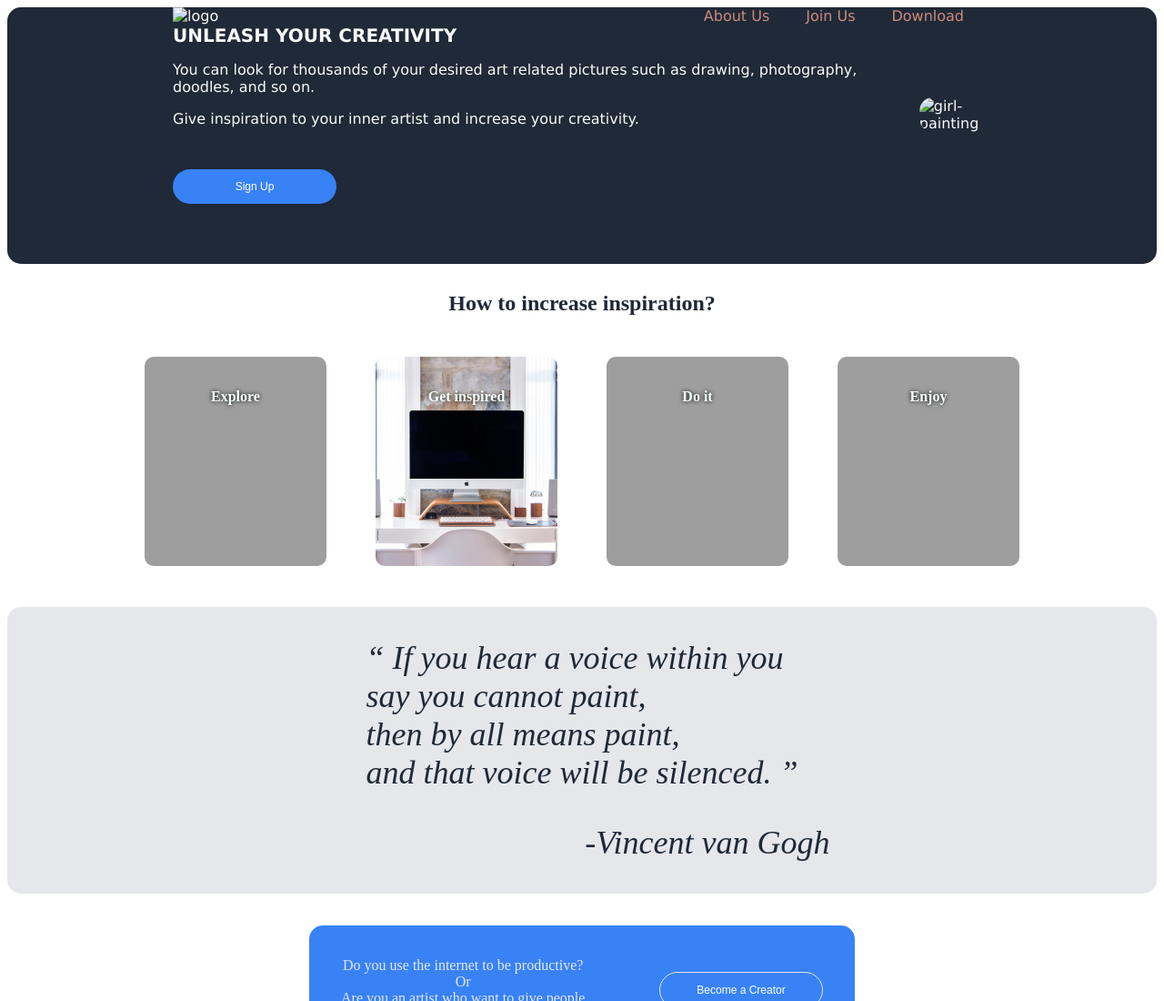
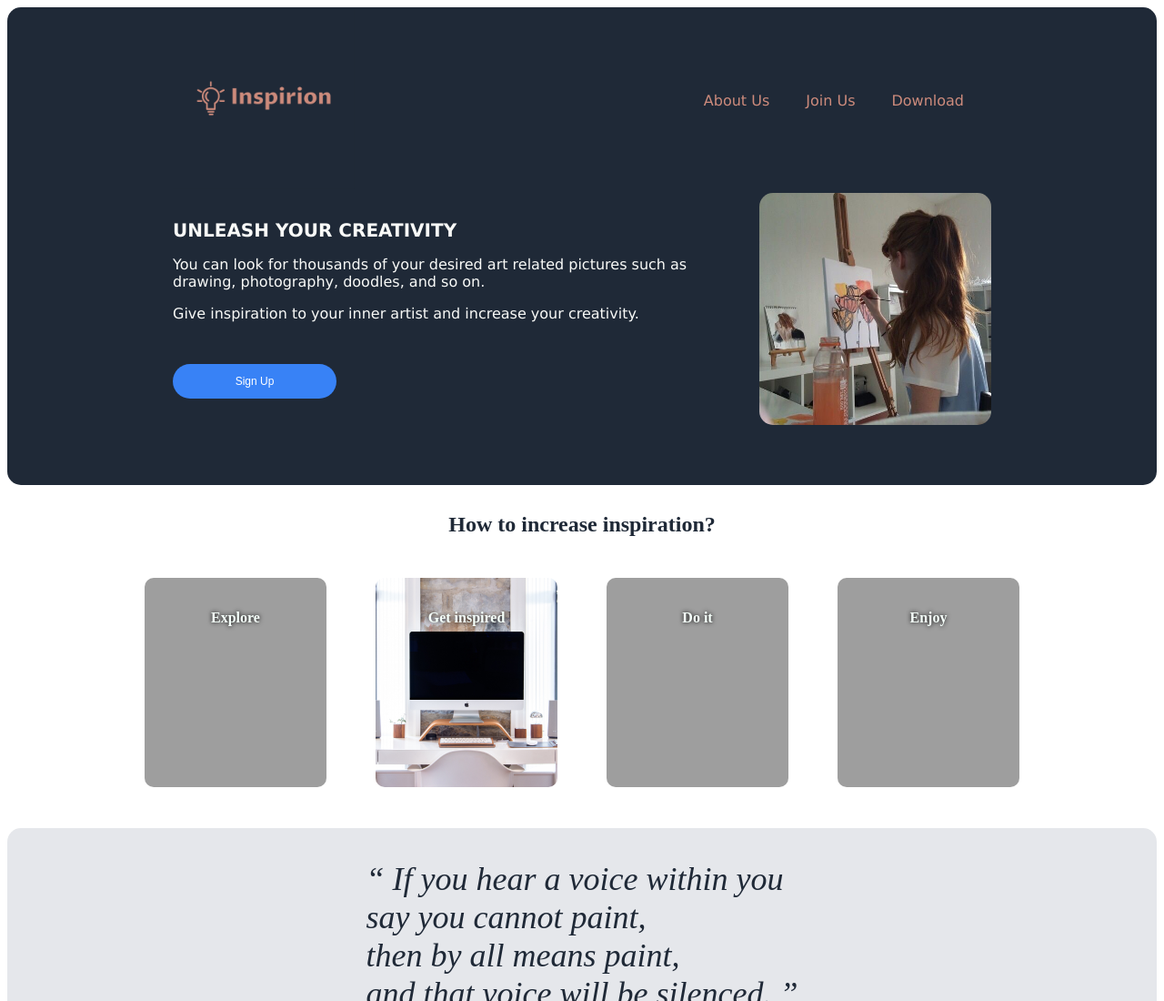
Before and after one commit to vanssinque/Insprion, a plain HTML site: page index.html in a window 1280 px wide. Shown: the top 1100 px of the page at 91% size. Drawn offline with Linux system fonts and the light colour scheme; the site is published under a folder, as on GitHub Pages, so addresses that start at the root find nothing.

Commit message:
Update index.html

```diff
--- a/index.html
+++ b/index.html
@@ -11,7 +11,7 @@
         <div class="menu-container">
             <div class="menu">
                 <div class="logo">
-                    <img id = "logo" src="/Logo/default.png" alt="logo">
+                    <img id = "logo" src="Logo/default.png" alt="logo">
                 </div>
                 <div class="links">
                     <div class="about-us">
@@ -41,7 +41,7 @@
                     </div>
                     </div>
                 <div class="sloganPic">
-                    <img src="/Images/Girl Painting.jpeg" alt="girl-painting">
+                    <img src="Images/Girl Painting.jpeg" alt="girl-painting">
                 </div>
             </div>
         </div>
```
